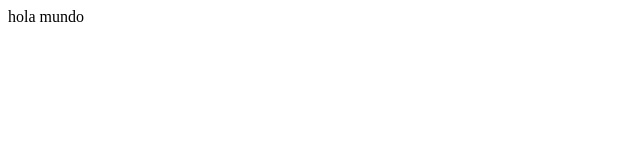
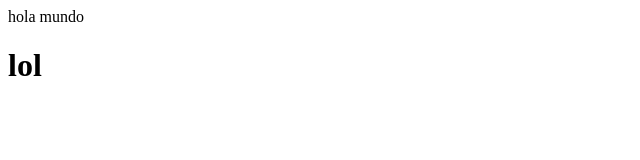
Before and after one commit to MateusNunesAraujo/prueba, a plain HTML site: page index.html in a window 1280 px wide. Shown: the full height of the page, 0-640 px from the left. Drawn offline with Linux system fonts and the light colour scheme.

Commit message:
Se ha agregado un titulo

```diff
--- a/index.html
+++ b/index.html
@@ -7,5 +7,6 @@
 </head>
 <body>
     hola mundo
+    <h1>lol</h1>
 </body>
 </html>
```
